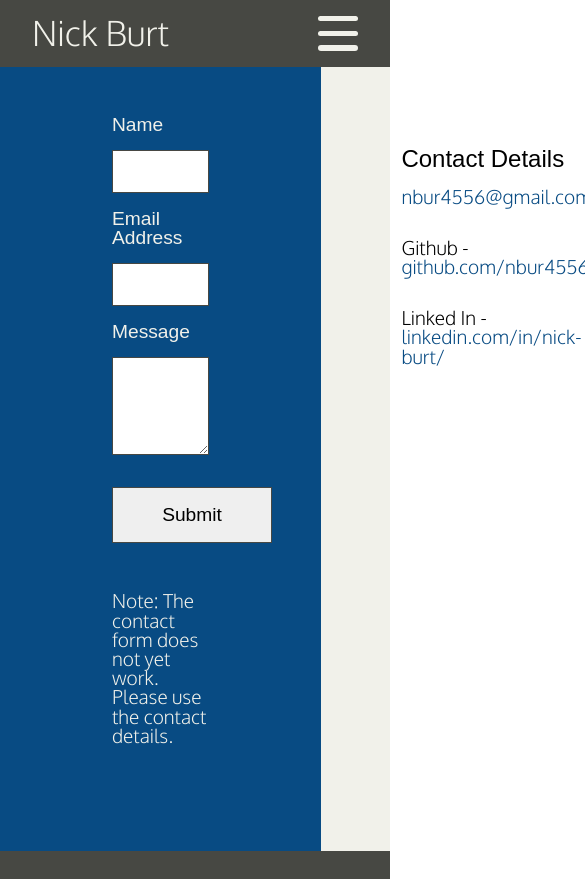
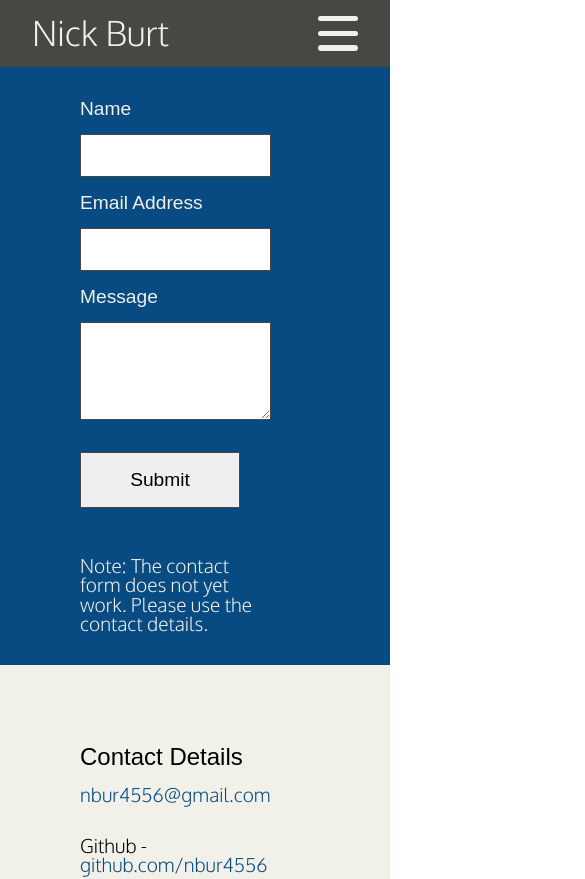
Before and after one commit to nbur4556/react-portfolio, a React (Create React App) app: page /contact in a window 390 px wide. Shown: the top 879 px of the page, 585 px wide, since content can reach past the window. Built offline with nearby package versions, Linux system fonts and the light colour scheme; a web font is replaced by a local one.

Commit message:
style: set layout for contact page on small screens

```diff
--- a/src/pages/Contact.js
+++ b/src/pages/Contact.js
@@ -1,5 +1,6 @@
 import React from 'react';
 import '../stylesheets/contact.css';
+import '../stylesheets/contact-responsive.css';
 
 // Component
 import TextBox from '../components/TextBox.js';
--- /dev/null
+++ b/src/stylesheets/contact-responsive.css
@@ -0,0 +1,14 @@
+@media(max-width: 1100px){
+    .contact-page{
+        flex-direction: column;
+    }
+
+    .contact-page form{
+        width: 90vw;
+        min-width: 20rem;
+    }
+
+    .contact-page .textBox{
+        padding: 1rem 0;
+    }
+}
--- a/src/stylesheets/contact.css
+++ b/src/stylesheets/contact.css
@@ -1,7 +1,7 @@
 .contact-page{
     display: flex;
     flex-direction: row;
-    height: 93vh;
+    min-height: 93vh;
 }
 
 /* Form */
```
